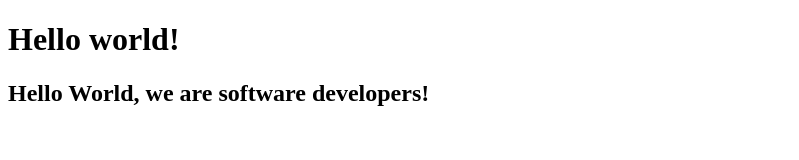
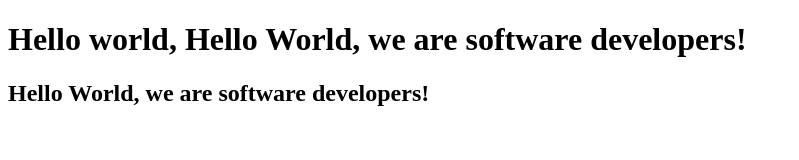
Before and after one commit to Fraol-t/Microverse2, a plain HTML site: page index.html in a window 1280 px wide. Shown: the whole page, without its empty margins (0-799 px from the left). Drawn offline with Linux system fonts and the light colour scheme.

Commit message:
handsome

```diff
--- a/index.html
+++ b/index.html
@@ -9,8 +9,9 @@
   <body>
     <script src="https://cdn.freecodecamp.org/testable-projects-fcc/v1/bundle.js"></script>
 
-    <h1>Hello world!</h1>
+    <h1>Hello world, Hello World, we are software developers!</h1>
     <h2>Hello World, we are software developers!</h2>
+
 
     <script  src="js/index.js"></script>
   </body>
```
